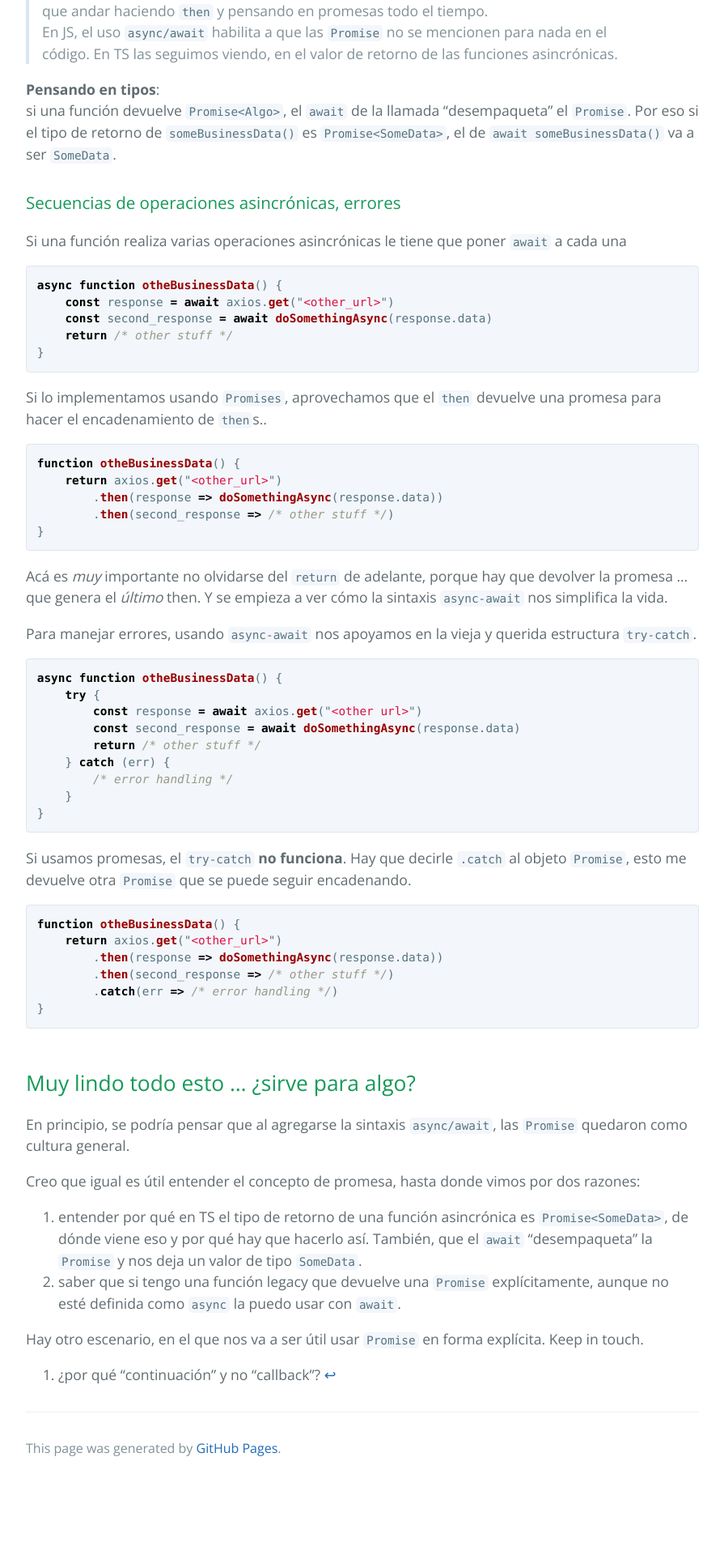
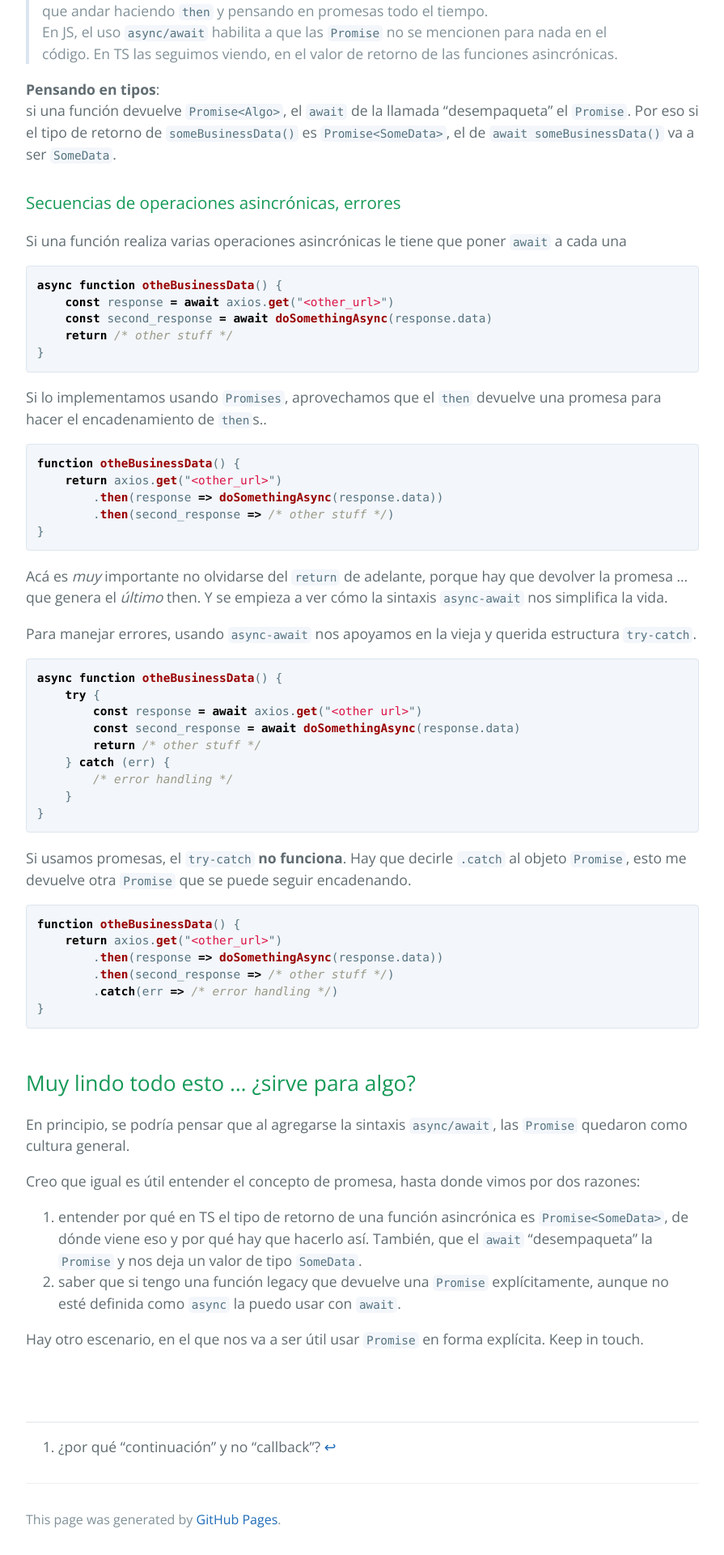
Before and after one commit to clombardi/bdsol-capacitacion-desarrollo, a Jekyll site: the page built from async/promises-async-await.md, in a window 1280 px wide. Shown: the part 3652-5572 px from the top of the page at 81% size, without its empty margins (192-1087 px from the left). Built offline with Jekyll 4.4.1, drawn with Linux system fonts in a browser that asks for light colours; our own code applies the rules of GitHub Pages for plain Markdown files; before the commit the page ends 5484 px from its top, so only the background shows below that.

Commit message:
async - async-await and promises - pruebo footnote - 02

```diff
--- a/async/promises-async-await.md
+++ b/async/promises-async-await.md
@@ -174,4 +174,7 @@ Creo que igual es útil entender el concepto de promesa, hasta donde vimos por d
 
 Hay otro escenario, en el que nos va a ser útil usar `Promise` en forma explícita. Keep in touch.
 
+<br/><br>
+
+-----
 [^1]: ¿por qué "continuación" y no "callback"?
```
